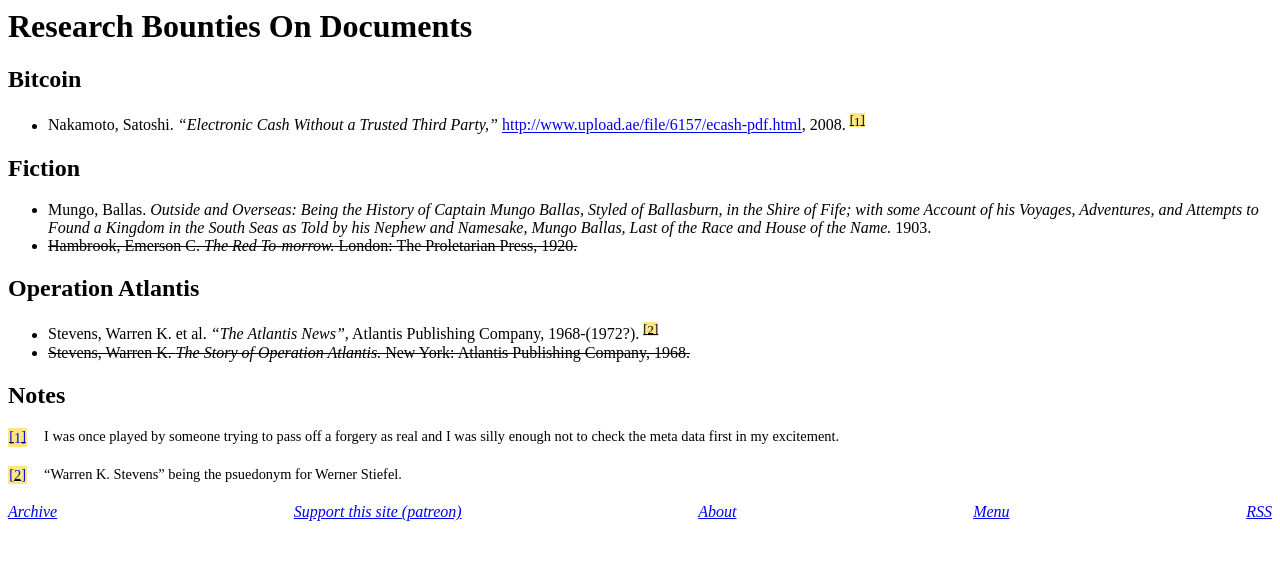
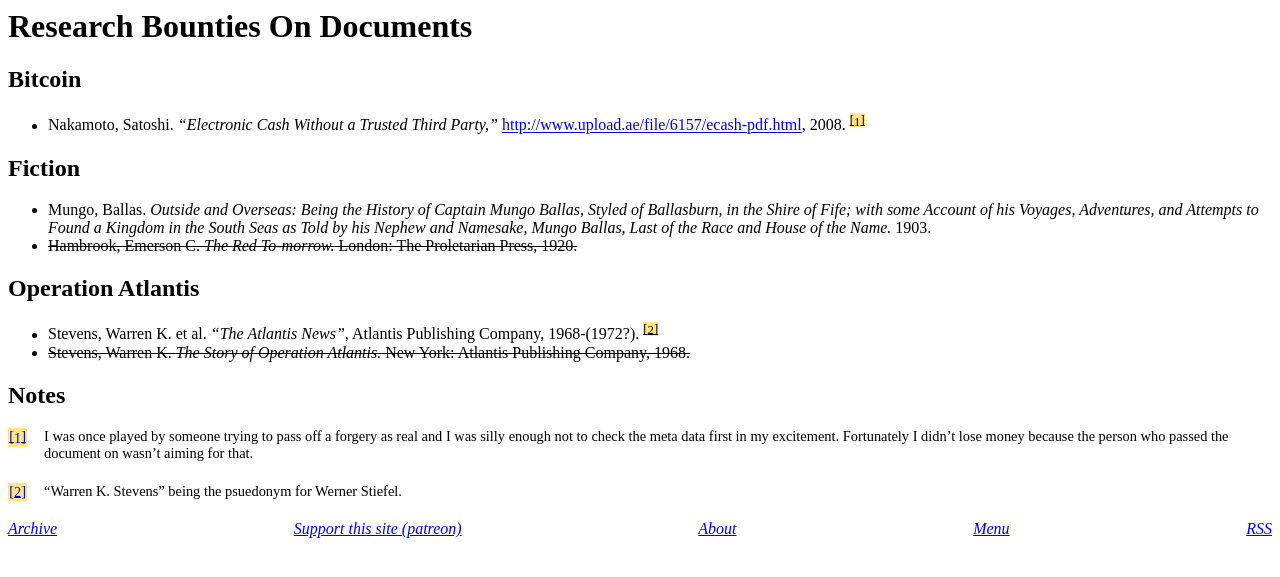
Before and after one commit to derykmakgill/website, a Jekyll site: the page built from research-bounties.md, in a window 1280 px wide. Shown: the top 577 px of the page. Built offline with Jekyll 4.4.1, drawn with Linux system fonts in a browser that asks for light colours.

Commit message:
Update research-bounties.md

```diff
--- a/research-bounties.md
+++ b/research-bounties.md
@@ -5,7 +5,7 @@
 
 ## Bitcoin
 
-- Nakamoto, Satoshi. *"Electronic Cash Without a Trusted Third Party,"* [http://www.upload.ae/file/6157/ecash-pdf.html](http://www.upload.ae/file/6157/ecash-pdf.html), 2008.  <span class="footnote"><span class="fnHide"> (Footnote: </span>I was once played by someone trying to pass off a forgery as real and I was silly enough not to check the meta data first in my excitement.<span class="fnHide">)</span></span>
+- Nakamoto, Satoshi. *"Electronic Cash Without a Trusted Third Party,"* [http://www.upload.ae/file/6157/ecash-pdf.html](http://www.upload.ae/file/6157/ecash-pdf.html), 2008.  <span class="footnote"><span class="fnHide"> (Footnote: </span>I was once played by someone trying to pass off a forgery as real and I was silly enough not to check the meta data first in my excitement. Fortunately I didn't lose money because the person who passed the document on wasn't aiming for that.<span class="fnHide">)</span></span>
 
 ## Fiction
 
```
